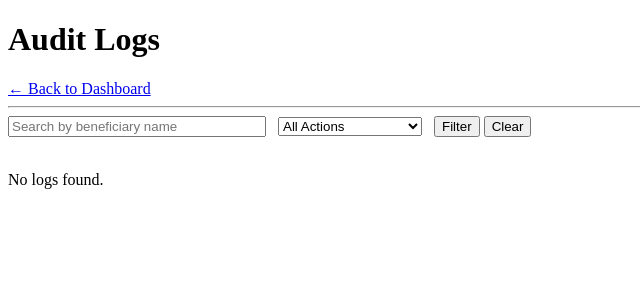
After one commit to vidit-agarwal1/tarpan-portal, a Django app: page /audit-logs/ in a window 1280 px wide. The commit adds this page. Shown: the top 300 px of the page, without its empty margins (0-640 px from the left). Run offline with Django 5.2, Linux system fonts and the light colour scheme.

Commit message:
Added audit logs

```diff
--- a/accounts/templates/accounts/admin_dashboard.html
+++ b/accounts/templates/accounts/admin_dashboard.html
@@ -56,5 +56,11 @@
     <li><a href="/reports/">Reports</a></li>
 </ul>
 
+<h3>Audit Logs</h3>
+<ul>
+    <li><a href="{% url 'audit_logs' %}">View All Audit Logs</a></li>
+</ul>
+
+
 </body>
 </html>
--- /dev/null
+++ b/accounts/templates/accounts/audit_logs.html
@@ -0,0 +1,69 @@
+<!DOCTYPE html>
+<html>
+<head>
+    <title>Audit Logs</title>
+</head>
+<body>
+
+<h1>Audit Logs</h1>
+
+<a href="{% url 'admin_dashboard' %}">← Back to Dashboard</a>
+
+<hr>
+
+<!-- Search and filter -->
+<form method="get">
+    <input
+        type="text"
+        name="search"
+        placeholder="Search by beneficiary name"
+        value="{{ search }}"
+        style="width: 250px;"
+    >
+    &nbsp;
+    <select name="action">
+        <option value="">All Actions</option>
+        {% for value, label in action_choices %}
+            <option value="{{ value }}" {% if action_filter == value %}selected{% endif %}>
+                {{ label }}
+            </option>
+        {% endfor %}
+    </select>
+    &nbsp;
+    <button type="submit">Filter</button>
+    <a href="{% url 'audit_logs' %}"><button type="button">Clear</button></a>
+</form>
+
+<br>
+
+{% if logs %}
+<table border="1" cellpadding="10">
+    <tr>
+        <th>Date & Time</th>
+        <th>Beneficiary</th>
+        <th>Action</th>
+        <th>Description</th>
+    </tr>
+    {% for log in logs %}
+    <tr>
+        <td>{{ log.timestamp|date:"d M Y, H:i:s" }}</td>
+        <td>
+            {% if log.beneficiary %}
+                <a href="{% url 'beneficiary_detail' log.beneficiary.id %}">
+                    {{ log.beneficiary.name }}
+                </a>
+            {% else %}
+                Deleted
+            {% endif %}
+        </td>
+        <td>{{ log.get_action_display }}</td>
+        <td>{{ log.description }}</td>
+    </tr>
+    {% endfor %}
+</table>
+{% else %}
+    <p>No logs found.</p>
+{% endif %}
+
+</body>
+</html>
--- a/accounts/urls.py
+++ b/accounts/urls.py
@@ -20,6 +20,7 @@ urlpatterns = [
     path('beneficiary/<int:beneficiary_id>/edit/', views.edit_beneficiary, name='edit_beneficiary'),
     path('beneficiary/<int:beneficiary_id>/upload-document/', views.upload_document, name='upload_document'),
     path('document/<int:document_id>/delete/', views.delete_document, name='delete_document'),
+    path('audit-logs/', views.audit_logs, name='audit_logs'),
 
     # Admission form steps
     path('admission/personal/', views.admission_personal, name='admission_personal'),
--- a/accounts/views.py
+++ b/accounts/views.py
@@ -4,7 +4,7 @@ from datetime import date
 from django.db.models import Count
 import random
 import string
-from .models import Beneficiary, AdmissionApplication, DynamicField, BeneficiaryDocument
+from .models import Beneficiary, AdmissionApplication, DynamicField, BeneficiaryDocument, AuditLog
 
 
 # ─── Helpers ────────────────────────────────────────────────
@@ -105,6 +105,14 @@ def verify_application(request, beneficiary_id):
     beneficiary = Beneficiary.objects.get(id=beneficiary_id)
     beneficiary.status = 'VERIFIED'
     beneficiary.save()
+
+    # audit logs
+    AuditLog.objects.create(
+        beneficiary=beneficiary,
+        action='VERIFY',
+        description=f"Application for {beneficiary.name} was verified."
+    )
+
     return redirect('admission_applications')
 
 
@@ -113,6 +121,14 @@ def enroll_beneficiary(request, beneficiary_id):
     beneficiary.status = 'ENROLLED'
     beneficiary.enrollment_id = "TP2026" + str(beneficiary.id).zfill(3)
     beneficiary.save()
+
+    # audit logs
+    AuditLog.objects.create(
+        beneficiary=beneficiary,
+        action='ENROLL',
+        description=f"{beneficiary.name} was enrolled. Enrollment ID: {beneficiary.enrollment_id}."
+    )
+
     return redirect('verified_applications')
 
 
@@ -244,6 +260,11 @@ def edit_beneficiary(request, beneficiary_id):
     application = AdmissionApplication.objects.get(beneficiary=beneficiary)
 
     if request.method == "POST":
+
+        # capturing old values for the audit log
+        old_status = beneficiary.status
+        old_name = beneficiary.name
+
         # Personal details
         beneficiary.name         = request.POST.get('name')
         beneficiary.phone        = request.POST.get('phone')
@@ -265,6 +286,21 @@ def edit_beneficiary(request, beneficiary_id):
         application.family_income    = request.POST.get('family_income') or None
         application.reason           = request.POST.get('reason')
         application.save()
+
+        # Build a useful description for the audit logs
+        changes = []
+        if old_name != beneficiary.name:
+            changes.append(f"name changed from '{old_name}' to '{beneficiary.name}'")
+        if old_status != beneficiary.status:
+            changes.append(f"status changed from '{old_status}' to '{beneficiary.status}'")
+        if not changes:
+            changes.append("profile details updated")
+
+        AuditLog.objects.create(
+            beneficiary=beneficiary,
+            action='EDIT',
+            description=f"Profile edited for {beneficiary.name}: {', '.join(changes)}."
+        )
 
         return redirect('beneficiary_detail', beneficiary_id=beneficiary.id)
 
@@ -292,6 +328,12 @@ def upload_document(request, beneficiary_id):
                 file=file,
             )
 
+            AuditLog.objects.create(
+                beneficiary=beneficiary,
+                action='DOC_UPLOAD',
+                description=f"Document '{title}' uploaded for {beneficiary.name}."
+            )
+
     return redirect('beneficiary_detail', beneficiary_id=beneficiary.id)
 
 
@@ -300,6 +342,34 @@ def upload_document(request, beneficiary_id):
 def delete_document(request, document_id):
     doc = BeneficiaryDocument.objects.get(id=document_id)
     beneficiary_id = doc.beneficiary.id
+
+    AuditLog.objects.create(
+        beneficiary_id = beneficiary_id,
+        action='DOC_DELETE',
+        description=f"Document '{doc.title}' deleted from {beneficiary_id.name}'s profile."
+    )
+
     doc.file.delete()  # removes the actual file from disk
     doc.delete()
     return redirect('beneficiary_detail', beneficiary_id=beneficiary_id)
+
+def audit_logs(request):
+    logs = AuditLog.objects.select_related('beneficiary').all()
+
+    # Filter by beneficiary name if searched
+    search = request.GET.get('search', '').strip()
+    if search:
+        logs = logs.filter(beneficiary__name__icontains=search)
+
+    # Filter by action type if selected
+    action_filter = request.GET.get('action', '').strip()
+    if action_filter:
+        logs = logs.filter(action=action_filter)
+
+    context = {
+        'logs': logs,
+        'search': search,
+        'action_filter': action_filter,
+        'action_choices': AuditLog.ACTION_CHOICES,
+    }
+    return render(request, 'accounts/audit_logs.html', context)
```
Also changed, not shown: accounts/models.py (+26 -0 lines), accounts/migrations/0009_auditlog.py (added).
